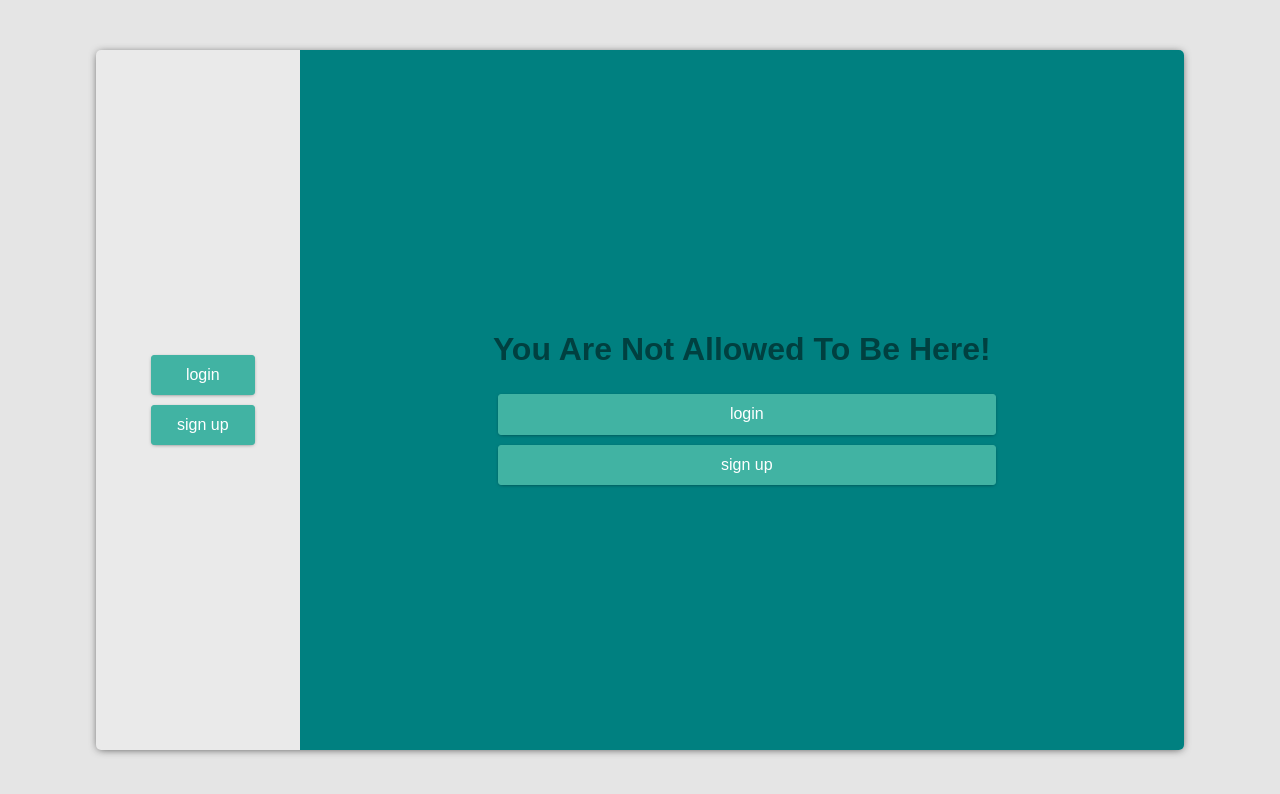
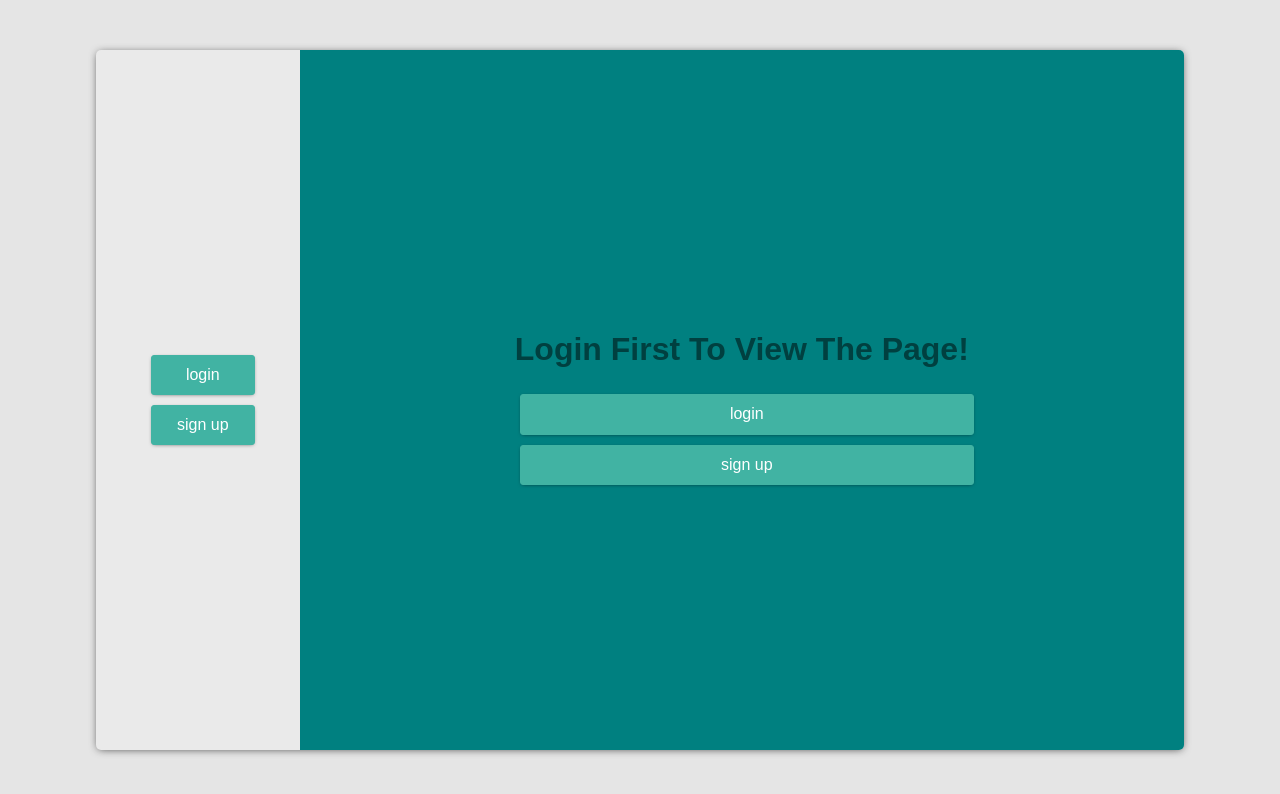
Before and after one commit to RostykL/nerdzlab, a React (Create React App) app: page / in a window 1280 px wide. Shown: the top 794 px of the page. Built offline with nearby package versions, Linux system fonts and the light colour scheme.

Commit message:
change text

```diff
--- a/src/hoc/loginRequired.js
+++ b/src/hoc/loginRequired.js
@@ -23,7 +23,7 @@ export function loginRequired(Component) {
     }
     return (
       <Wrapper>
-        <Title>You are not allowed to be here!</Title>
+        <Title>Login first to view the page!</Title>
         <GoTo to={"/login"}>login </GoTo>
         <GoTo to={"/signup"}>sign up</GoTo>
       </Wrapper>
```
